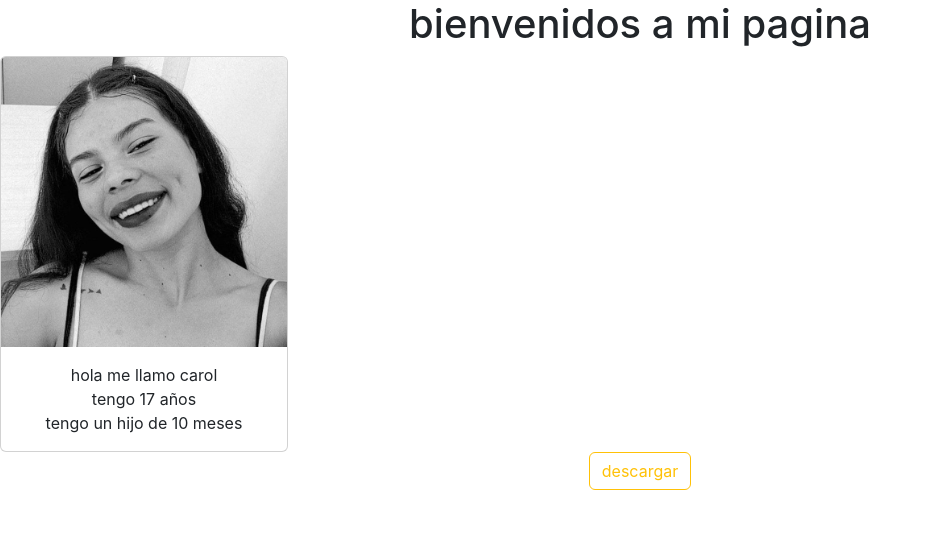
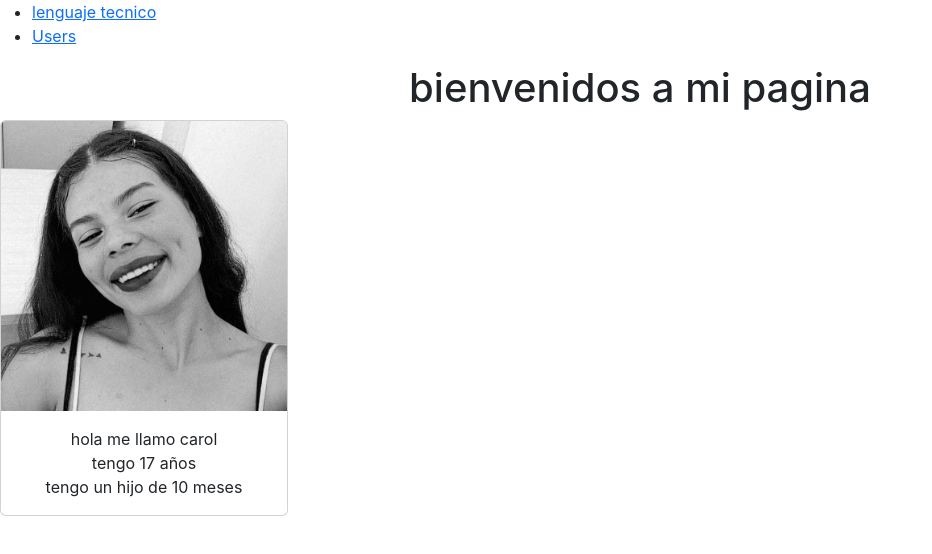
Before and after one commit to Dahianita53/Dahianita53.github.io, a React (Create React App) app: page / in a window 1280 px wide. Shown: the top 554 px of the page, without its empty margins (0-932 px from the left). Built offline with nearby package versions, Linux system fonts and the light colour scheme.

Commit message:
agrgue mas cosas

```diff
--- a/package.json
+++ b/package.json
@@ -10,6 +10,7 @@
     "react": "^18.2.0",
     "react-bootstrap": "^2.6.0",
     "react-dom": "^18.2.0",
+    "react-router-dom": "^6.4.3",
     "react-scripts": "5.0.1",
     "web-vitals": "^2.1.4"
   },
--- a/src/App.js
+++ b/src/App.js
@@ -1,22 +1,36 @@
+import {
+  BrowserRouter as Router,
+  Routes,
+  Route,
+  Link,
+
+} from "react-router-dom";
+import Home from "./pages/Home";
 import './App.css';
 
 function App() {
   return (
-    <div className="App">
-      <h1> bienvenidos <span> a mi pagina </span></h1>
-      <div className="card" style={{width: "18rem"}}>
-        <img src="yop.jpg" className="card-img-top" alt="10" />
-        <div className="card-body">
-          <p className="card-text"> hola me llamo carol
-          <br></br>
-          tengo 17 años
-          <br></br>
-          tengo un hijo de 10 meses</p>
-        </div>
+    <Router>
+      <div>
+        <nav>
+          <ul>
+            <li>
+              <Link to="/lenguaje tecnico">lenguaje tecnico</Link>
+            </li>
+            <li>
+              <Link to="/users">Users</Link>
+            </li>
+          </ul>
+        </nav>
+
+        {/* A <Switch> looks through its children <Route>s and
+            renders the first one that matches the current URL. */}
+        <Routes>
+          <Route path="/" element={<Home />}/>
+
+        </Routes>
       </div>
-      <button type="button" className="btn btn-outline-warning">descargar</button>
-
-    </div>
+    </Router>
   );
 }
 
--- /dev/null
+++ b/src/pages/Home.js
@@ -0,0 +1,17 @@
+function Home () {
+    return (<div className="App">
+    <h1> bienvenidos<span> a mi pagina </span></h1>
+
+    <div className="card" style={{ width: "18rem" }}>
+      <img src="yop.jpg" className="card-img-top" alt="10" />
+      <div className="card-body">
+        <p className="card-text"> hola me llamo carol
+          <br></br>
+          tengo 17 años
+          <br></br>
+          tengo un hijo de 10 meses</p>
+      </div>
+    </div>
+  </div>)
+}
+export default Home
```
Also changed, not shown: 1 other file (tests, documents, lock files or other folders).
